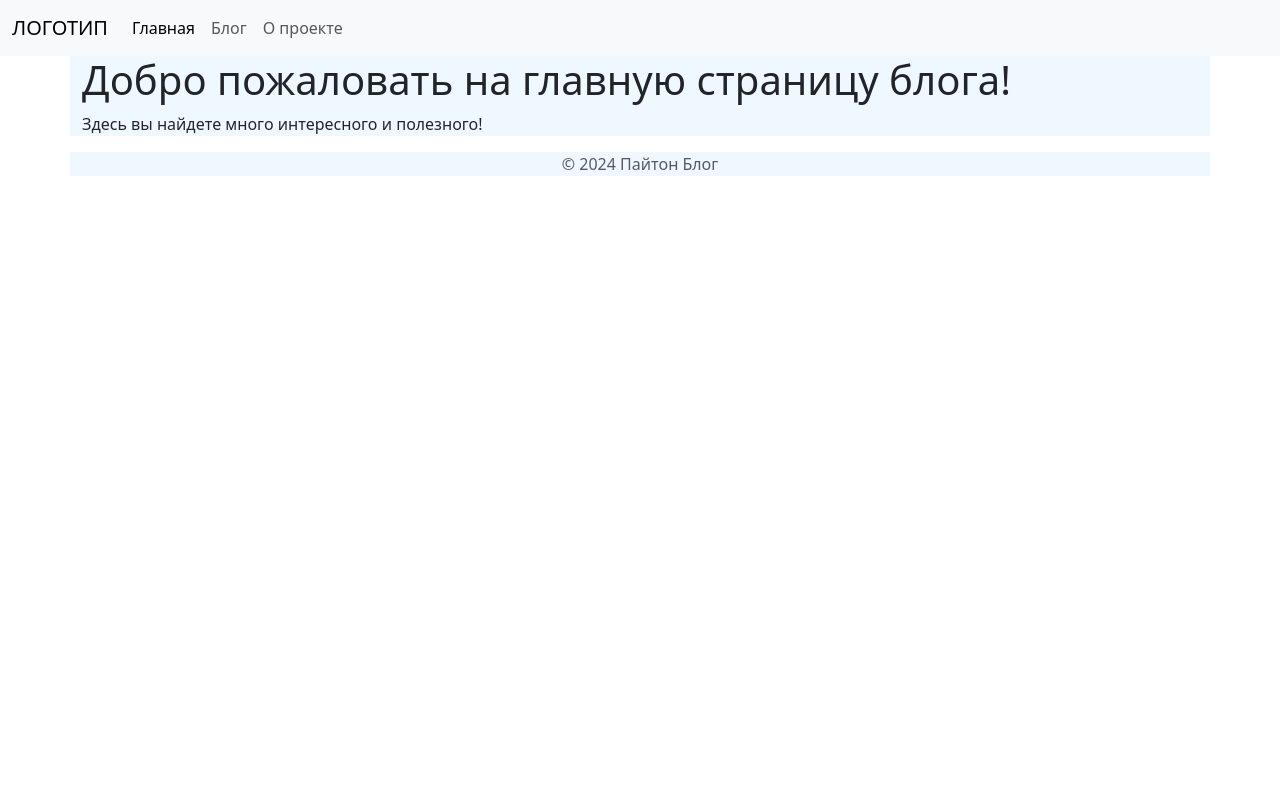
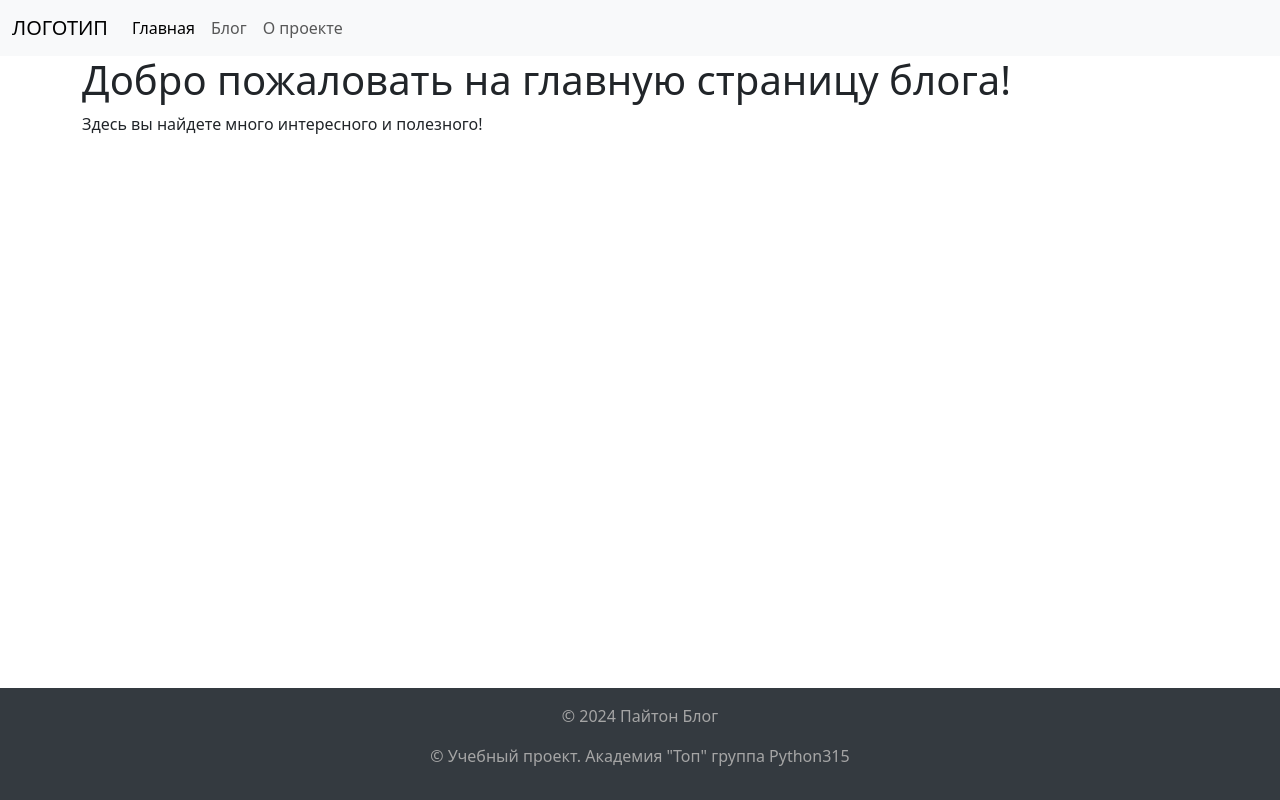
Before and after one commit to Vitaliy-2/django, a Django app: page / in a window 1280 px wide. Run offline with Django 5.2, Linux system fonts and the light colour scheme.

Commit message:
статика: поработали со статикой и подключили стили для футера

```diff
--- /dev/null
+++ b/static/css/footer.css
@@ -0,0 +1,22 @@
+/* Путь: static/css/base.css */
+
+/* Основной контейнер занимает всю высоту экрана */
+html, body {
+    height: 100%;
+    margin: 0;
+    display: flex;
+    flex-direction: column;
+}
+
+/* Основной контент занимает все пространство между шапкой и подвалом */
+main {
+    flex: 1;
+}
+
+/* Стиль подвала */
+footer {
+    background-color: #343a40;
+    color: rgb(165, 165, 165);
+    text-align: center;
+    padding: 1rem;
+}
--- a/templates/base.html
+++ b/templates/base.html
@@ -33,7 +33,7 @@ scripts - дополнительные скрипты (Значение по у
       href="https://cdn.jsdelivr.net/npm/bootstrap-icons@1.11.1/font/bootstrap-icons.css"
     />
 
-    <link rel="stylesheet" href="{% static 'css/base.css' %}" />
+    <link rel="stylesheet" href="{% static 'css/footer.css' %}" />
 
   </head>
 
@@ -56,7 +56,8 @@ scripts - дополнительные скрипты (Значение по у
     <footer>
       <div class="container-xl">
       {% block footer %}
-        <p class="text-center text-muted">&copy; 2024 Пайтон Блог</p>
+        <p class="text-center">&copy; 2024 Пайтон Блог</p>
+        <p class="text-center">&copy; Учебный проект. Академия "Топ" группа Python315</p>
       {% endblock %}
       </div>
     </footer>
```
